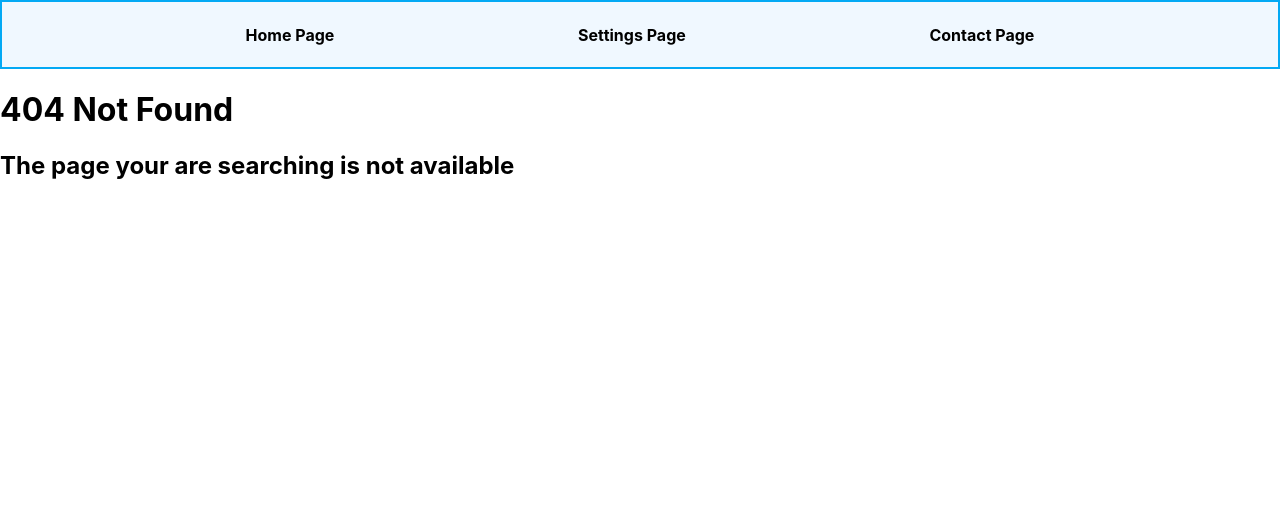
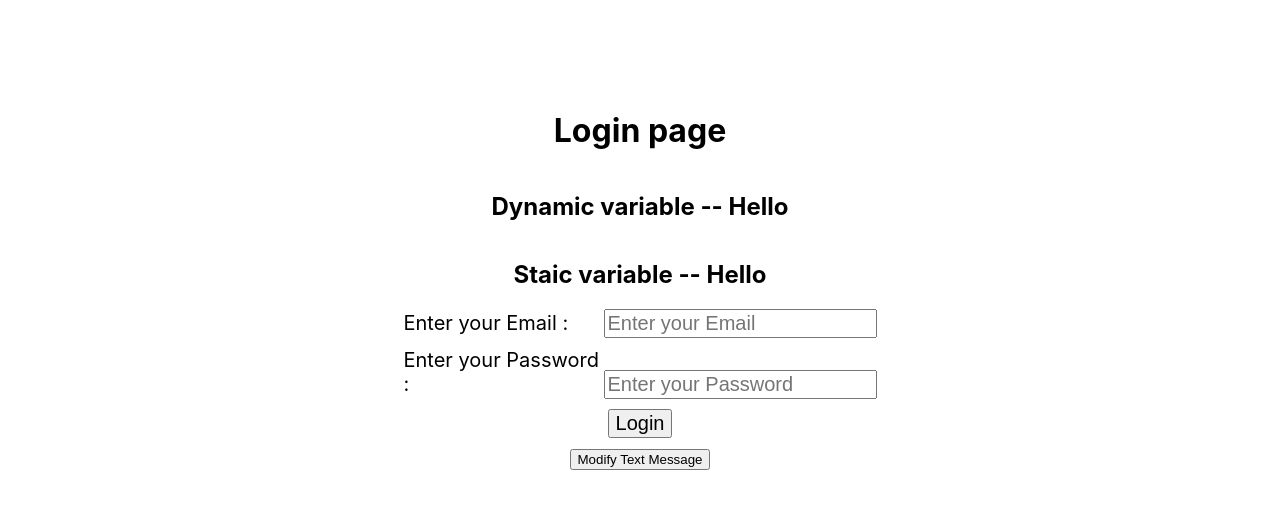
Before and after one commit to karthickvkumar/FullStack, a React (Create React App) app in the folder online-shopping/: page / in a window 1280 px wide. Before the commit this address had no page. Shown: the top 508 px of the page. Built offline with nearby package versions, Linux system fonts and the light colour scheme.

Commit message:
commit message

```diff
--- a/online-shopping/src/App.js
+++ b/online-shopping/src/App.js
@@ -5,6 +5,7 @@ import ContactPage from './pages/contact';
 import HomePage from './pages/home';
 import "./css/style.css";
 import PageNotFoundPage from './pages/page-not-found';
+import LoginPage from './pages/login';
 
 const App = () => {
   return (
@@ -13,6 +14,7 @@ const App = () => {
         <Route path="main" element={<HomePage></HomePage>}></Route>
         <Route path="info" element={<SettingsPage></SettingsPage>}></Route>
         <Route path="reach-us" element={<ContactPage></ContactPage>}></Route>
+        <Route path="" element={<LoginPage></LoginPage>}></Route>
 
         <Route path="*" element={<PageNotFoundPage></PageNotFoundPage>}></Route>
       </Routes>
--- a/online-shopping/src/css/style.css
+++ b/online-shopping/src/css/style.css
@@ -19,3 +19,25 @@
     background-color: #283593;
     color: white;
 }
+
+.login-form{
+    display: flex;
+    flex-direction: column;
+    justify-content: center;
+    align-items: center;
+    height: 70vh;
+}
+
+.label{
+    font-size: 20px;
+    width: 200px;
+    display: inline-block;
+}
+
+.font-20{
+    font-size: 20px;
+}
+
+.space{
+ margin-top: 10px;
+}
--- /dev/null
+++ b/online-shopping/src/pages/login.js
@@ -0,0 +1,38 @@
+import React, {useState} from "react";
+
+const LoginPage = () => {
+    // syntax of how to consume the useState
+    // const [variableName, functionName] = useState(initialState);
+    let textMessage = "Hello";  // Static variable
+    const [message, updateMessage] = useState("Hello"); // Dynamic Variable
+
+    const modifyTextMessage = () => {
+        // alert("Its working");
+        textMessage = "Good day!"; // updating static variable
+        updateMessage("Good day!"); // updating dynamic variable
+    }
+
+    return(
+        <div className="login-form">
+            <h1>Login page</h1>
+            <h2>Dynamic variable -- {message}</h2>
+            <h2>Staic variable --  {textMessage}</h2>
+            <div>
+                <label className="label">Enter your Email :</label>
+                <input type="text" className="font-20" placeholder="Enter your Email" />
+            </div>
+            <div className="space">
+                <label className="label">Enter your Password :</label>
+                <input type="password" className="font-20" placeholder="Enter your Password"/>
+            </div>
+            <div className="space">
+                <button className="font-20">Login</button>
+            </div>
+            <div className="space">
+                <button onClick={() => modifyTextMessage()}>Modify Text Message</button>
+            </div>
+        </div>
+    )
+}
+
+export default LoginPage;
```
Also changed, not shown: 1 other file (tests, documents, lock files or other folders).
